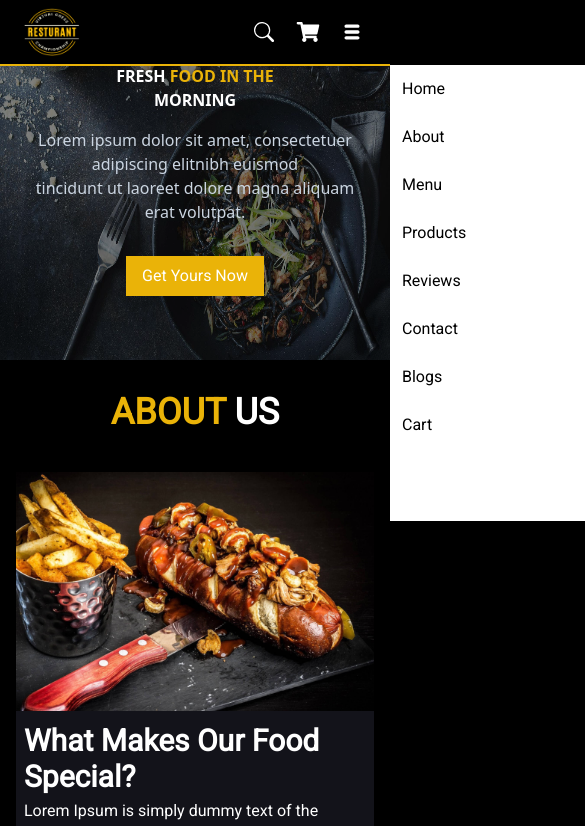
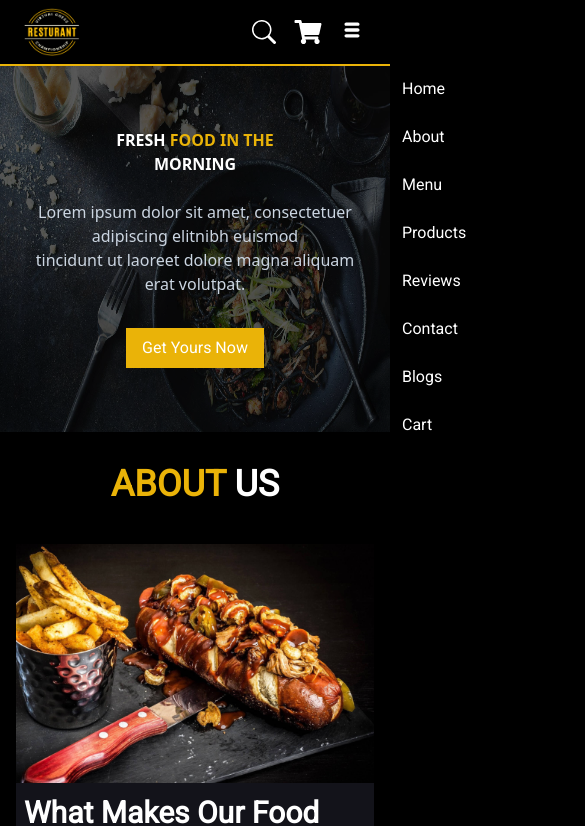
Before and after one commit to 123atif/food-app, a React (Vite) app: page / in a window 390 px wide. Shown: the top 826 px of the page, 585 px wide, since content can reach past the window. Built offline with nearby package versions, Linux system fonts and the light colour scheme.

Commit message:
Add Scroll function in cart and menubar and change some styles

```diff
--- a/src/App.jsx
+++ b/src/App.jsx
@@ -14,7 +14,7 @@ import Footer from './components/Footer';
 function App() {
   const [click, setClick] = useState(false);
   return (
-    // <BrowserRouter>
+
       <div>
         <Navbar click={click} setClick={setClick} />
         <ResponsiveNavbar click={click} setClick={setClick} />
@@ -38,7 +38,7 @@ function App() {
         </Routes> */}
       </div>
 
-    // </BrowserRouter>
+
   );
 }
 
--- a/src/components/Blogs.jsx
+++ b/src/components/Blogs.jsx
@@ -5,18 +5,18 @@ import { blogData } from '../data';
 const Blogs = () => {
   return (
     <div className='mx-5' id='blogs'>
-      <Heading firstHeading={"OUR  BLOG"} />
+      <Heading Heading={"OUR  BLOG"} />
       <div className="grid grid-cols-1 gap-4 sm:grid-cols-2 md:grid-cols-3">
         {blogData.map((item) => (
           <div key={item.id} className='text-white text-center border-solid border-2 border-yellow-500 pb-5 hover:bg-yellow-900 duration-200'>
           <div className=' overflow-hidden'>
-            <img src={item.img} alt='Food items' className='w-full h-60 hover:scale-125 transition duration-500 cursor-pointer' />
+            <img src={item.img} alt='Food items' className='w-full h-auto max-h-60 object-cover hover:scale-125 transition duration-500 cursor-pointer' />
           </div>
             <div className="mt-4 mb-2 mx-2">
               <p className='text-2xl'>{item.title}</p>
               <p className='text-yellow-500 text-lg'>{item.date}</p>
               <p className='font-sans text-sm'>{item.des}</p>
-              <button className='text-white bg-yellow-500 p-1 px-2 mt-4'>Read More</button>
+              <button className='text-white bg-yellow-500 p-1 px-2 mt-4 hover:pl-5 hover:pr-5 hover:duration-300 hover:opacity-50'>Read More</button>
             </div>
           </div>
         ))}
--- a/src/components/Contact.jsx
+++ b/src/components/Contact.jsx
@@ -2,38 +2,39 @@ import React from 'react';
 import Heading from './common/Heading';
 import { faEnvelope, faUser, faPhone } from '@fortawesome/free-solid-svg-icons';
 import { FontAwesomeIcon } from '@fortawesome/react-fontawesome';
+
 const Contact = () => {
   return (
-		<div className="m-5" id="contact">
-			<Heading firstHeading={'CONTACT  US'} />
-			<div className="bg-gray flex max-sm:flex-col sm:m-12 m-3">
+    <div className="m-5 sm:m-10" id="contact">
+      <Heading Heading={'CONTACT US'} />
+      <div className="bg-gray flex flex-col sm:flex-row m-3">
         <iframe
           src="https://www.google.com/maps/embed?pb=!1m14!1m8!1m3!1d13604.684532050062!2d74.3514281!3d31.5194594!3m2!1i1024!2i768!4f13.1!3m3!1m2!1s0x391905edd849289f%3A0xa0a0ca3b4a89cae6!2sCherry%20Byte%20Technologies!5e0!3m2!1sen!2s!4v1707888795213!5m2!1sen!2s"
-					width="640"
+          width="100%"
           height="450"
           style={{ border: '0' }}
-          className='w-full sm:w-1/2'
+          className='sm:w-1/2'
           allowFullScreen=""
           loading="lazy"
           referrerPolicy="no-referrer-when-downgrade"
         ></iframe>
-				<div className='w-full sm:w-1/2 my-10 flex flex-col gap-5 items-center justify-center'>
-					<h2 className="text-white text-4xl font-bold">GET IN TOUCH</h2>
+        <div className='flex flex-col justify-center items-center sm:w-1/2 p-5'>
+          <h2 className="text-white text-4xl font-bold mb-5">GET IN TOUCH</h2>
           <form className="w-full px-4 flex flex-col gap-5">
             <div className="flex items-center gap-4 bg-gray border-solid border-2 border-yellow-500 hover:border-yellow-500 focus:border-yellow-500 w-full px-2 py-4">
               <FontAwesomeIcon icon={faUser} className=" text-white ml-4 size-6" />
               <input
                 type="text"
                 placeholder="Name"
-								className="text-white bg-gray"
+                className="text-white bg-gray outline-none flex-1"
               />
             </div>
             <div className="flex items-center gap-4 bg-gray border-solid border-2 border-yellow-500 hover:border-yellow-500 focus:border-yellow-500 w-full px-2 py-4">
-							<FontAwesomeIcon icon={faEnvelope} className=" text-white ml-4 size-6" />
+              <FontAwesomeIcon icon={faEnvelope} className="text-white ml-4 size-6" />
               <input
                 type="email"
                 placeholder="Email"
-								className="text-white bg-gray"
+                className="text-white bg-gray border-none outline-none flex-1"
               />
             </div>
             <div className="flex items-center gap-4 bg-gray border-solid border-2 border-yellow-500 hover:border-yellow-500 focus:border-yellow-500 w-full px-2 py-4">
@@ -41,11 +42,11 @@ const Contact = () => {
               <input
                 type="number"
                 placeholder="Number"
-								className="text-white bg-gray"
+                className="text-white bg-gray outline-none flex-1"
               />
             </div>
           </form>
-					<button className="justify-center text-center text-white bg-yellow-500 p-2 px-6 hover:bg-amber-400 duration-200">
+          <button className="justify-center text-center text-white bg-yellow-500 p-2 px-6 hover:bg-amber-400 duration-200 mt-4">
             Contact Now
           </button>
         </div>
@@ -53,4 +54,5 @@ const Contact = () => {
     </div>
   );
 };
+
 export default Contact;
--- a/src/components/Hero.jsx
+++ b/src/components/Hero.jsx
@@ -3,18 +3,18 @@ import { Link } from "react-scroll";
 
 const HeroSection = () => {
 	return (
-		<div className="relative " id="home">
+		<div className="relative mt-16 md:mt-0" id="home">
 			<img
 				src="src/images/home-imgg.jpg"
-				className="absolute w-full h-full bg-black brightness-50"
+				className="absolute w-full h-full bg-black brightness-50 opacity-70"
 				alt="Background"
 			/>
 			<div className="flex flex-col items-center md:items-start px-6 relative z-10 sm:px-24 py-16 sm:py-56 text-white">
-				<h2 className="text-white font-bold font-sans lg:text-6xl sm:text-5xl text-center sm:text-left mb-4">
+				<h2 className="text-white font-bold font-sans lg:text-6xl sm:text-5xl text-center sm:text-left mb-6">
 					FRESH <span className="text-yellow-500">FOOD IN THE</span>
 					<br /> MORNING
 				</h2>
-				<p className=" text-slate-300 font-sans lg:text-2xl sm:text-1xl mb-8 text-center sm:text-left">
+				<p className=" text-slate-300 font-sans lg:text-1xl sm:text-1xl mb-8 text-center sm:text-left">
 					Lorem ipsum dolor sit amet, consectetuer adipiscing elitnibh euismod
 					<br />
 					tincidunt ut laoreet dolore magna aliquam erat volutpat.
@@ -28,5 +28,3 @@ const HeroSection = () => {
 };
 
 export default HeroSection;
-
-//<div className="absolute inset-0 bg-gradient-to-r from-[rgba(0,0,0,0.5)] to-[rgba(221,199,199,0.2)] brightness-50 opacity-60"></div>
--- a/src/components/Menu.jsx
+++ b/src/components/Menu.jsx
@@ -6,7 +6,7 @@ const Menu = () => {
   return (
     <div className="max-w-6xl mx-auto px-4 sm:px-6 lg:px-8" id="menu">
       <div className='m-5'>
-      <Heading firstHeading={"OUR  MENU"} />
+      <Heading Heading={"OUR  MENU"} />
        </div>
       <div className="grid grid-cols-1 gap-4 sm:grid-cols-2 md:grid-cols-3">
         {menuList.map((item) => (
@@ -16,7 +16,7 @@ const Menu = () => {
               <p>{item.title}</p>
               <p>{item.price}</p>
             </div>
-            <button className='text-white bg-yellow-500 m-4 p-2 px-4 hover:hover:pr-7 hover:pl-7 hover:opacity-75 duration-300'>
+            <button className='text-white bg-yellow-500 m-4 p-1 px-4 hover:hover:pr-7 hover:pl-7 hover:opacity-75 duration-300'>
           Add To Cart
         </button>
           </div>
--- a/src/components/Navbar.jsx
+++ b/src/components/Navbar.jsx
@@ -1,4 +1,4 @@
-import React, { useState } from 'react';
+import React, { useState, useEffect } from 'react';
 import { BsSearch } from 'react-icons/bs';
 import { FaShoppingCart } from 'react-icons/fa';
 import { TiThMenu } from 'react-icons/ti';
@@ -7,6 +7,20 @@ import { ImCross } from "react-icons/im";
 // import { Link } from 'react-scroll';
 import { menuList } from '../data';
 const Navbar = ({ click, setClick }) => {
+	const [show, setShow] = useState(false);
+  const controlNavbar = () => {
+    if (window.scrollY > 0) {
+      setShow(true);
+    } else {
+      setShow(false);
+    }
+  };
+  useEffect(() => {
+    window.addEventListener('scroll', controlNavbar);
+    return () => {
+      window.removeEventListener('scroll', controlNavbar);
+    };
+  }, []);
 	const [sidebarOpen, setSidebarOpen] = useState(false);
 	const [searchOpen, setSearchOpen] = useState(false);
 
@@ -57,7 +71,7 @@ const Navbar = ({ click, setClick }) => {
 			<div className="flex gap-4">
 				<div className="flex justify-end space-x-4">
 					<BsSearch
-						className="text-white z-20 w-7 text-xl cursor-pointer transition duration-500 hover:text-yellow-500"
+						className="text-white z-20 w-7 text-2xl cursor-pointer transition duration-500 hover:text-yellow-500"
 						onClick={() => {
 							setSearchOpen(!searchOpen);
 							setSidebarOpen(false);
@@ -76,7 +90,7 @@ const Navbar = ({ click, setClick }) => {
 						<div class="fixed bottom-0 left-0 right-0 top-0 z-0" onClick={() => setSearchOpen(false)}></div>
 					)}
 					<FaShoppingCart
-						className="text-white w-7 text-xl z-20 hover:border-yellow-500 cursor-pointer hover:text-yellow-500"
+						className="text-white w-7 text-2xl z-20 hover:border-yellow-500 cursor-pointer hover:text-yellow-500"
 						onClick={() => {
 							setSidebarOpen(!sidebarOpen);
 							setSearchOpen(false);
@@ -85,7 +99,8 @@ const Navbar = ({ click, setClick }) => {
 						}}
 					/>
 					{sidebarOpen && (
-						<div className="flex flex-col fixed top-[87px] right-0 z-20 w-[350px] duration-300 h-[calc(100vh-80px)] overflow-x-hidden overflow-y-auto text-black bg-white ">
+						<div className={`flex flex-col fixed top-[87px] right-0 z-20 w-[350px] duration-300 h-[calc(100vh-80px)]
+						 overflow-x-hidden overflow-y-auto text-black bg-white ${show && 'hidden'}`}>
 							{menuList.map((item) => (
 								<div key={item.id} className="p-3 flex flex-col gap-2">
 
--- a/src/components/Product.jsx
+++ b/src/components/Product.jsx
@@ -8,7 +8,7 @@ const Product = () => {
   return (
     <div className="max-w-6xl mx-auto px-4 sm:px-6 lg:px-8 my-8">
       <div className='m-5'  id="products">
-      <Heading firstHeading={"OUR  PRODUCTS"}/>
+      <Heading Heading={"OUR  PRODUCTS"}/>
       </div>
       <div className="grid grid-cols-1 gap-4 sm:grid-cols-2 md:grid-cols-3">
         {productList.map((item) => (
--- a/src/components/ResponsiveNavbar.jsx
+++ b/src/components/ResponsiveNavbar.jsx
@@ -1,35 +1,52 @@
-import React from 'react';
-
+import React, { useState, useEffect } from 'react';
 const ResponsiveNavbar = ({ click }) => {
+  const [show, setShow] = useState(false);
+  const controlNavbar = () => {
+    if (window.scrollY > 250) {
+      setShow(true);
+    } else {
+      setShow(false);
+    }
+  };
+  useEffect(() => {
+    window.addEventListener('scroll', controlNavbar);
+    return () => {
+      window.removeEventListener('scroll', controlNavbar);
+    };
+  }, []);
   return (
-    <div className={`absolute z-30 w-[70%] max-w-[300px] duration-300 top-[65px] md:hidden h-[calc(60vh-50px)] overflow-x-hidden overflow-y-auto text-black bg-white ${click ? 'right-0' : 'right-[-70%]'}`}>
+    <div
+      className={`fixed z-30 w-[70%] max-w-[300px] duration-300 top-[65px]
+      md:hidden h-[100%] overflow-x-hidden overflow-y-auto text-white bg-black ${
+        click ? 'right-0' : 'right-[-70%]'
+      } ${show && 'hidden'}`}
+    >
       {/* Responsive Menu-Bar*/}
       <ul>
-        <li className='p-3'><a href="#home" spy={true} smooth={true} offset={50} duration={500}>
-						Home
-					</a></li>
-        <li className='p-3'><a href="#about" spy={true} smooth={true} offset={50} duration={500}>
-						About
-					</a></li>
-        <li className='p-3'><a href="#menu" spy={true} smooth={true} offset={50} duration={500}>
-						Menu
-					</a></li>
-        <li className='p-3'><a href="#products" spy={true} smooth={true} offset={50} duration={500}>
-						Products
-					</a></li>
-        <li className='p-3'><a href="#review" spy={true} smooth={true} offset={50} duration={500}>
-						Reviews
-					</a></li>
-        <li className='p-3'><a href="#contact" spy={true} smooth={true} offset={50} duration={500}>
-						Contact
-					</a></li>
-        <li className='p-3'><a href="#blogs" spy={true} smooth={true} offset={50} duration={500}>
-						Blogs
-					</a></li>
-        <li className='p-3'>Cart</li>
+        <li className="p-3">
+          <a href="#home">Home</a>
+        </li>
+        <li className="p-3">
+          <a href="#about">About</a>
+        </li>
+        <li className="p-3">
+          <a href="#menu">Menu</a>
+        </li>
+        <li className="p-3">
+          <a href="#products">Products</a>
+        </li>
+        <li className="p-3">
+          <a href="#review">Reviews</a>
+        </li>
+        <li className="p-3">
+          <a href="#contact">Contact</a>
+        </li>
+        <li className="p-3">
+          <a href="#blogs">Blogs</a>
+        </li>
+        <li className="p-3">Cart</li>
       </ul>
     </div>
   );
 };
-
 export default ResponsiveNavbar;
```
Also changed, not shown: src/components/Reviews.jsx (+4 -4 lines), src/components/common/Heading.jsx (+8 -8 lines). Lines whose indentation alone changed are shown as unchanged.
